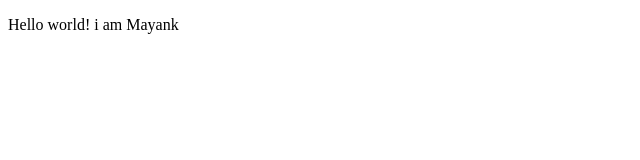
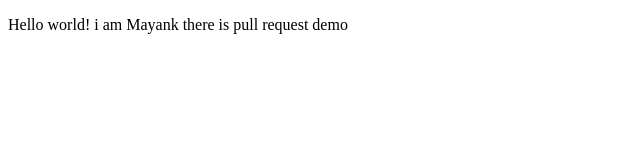
Before and after one commit to mayankkumawat/git_tutorial, a plain HTML site: page index.html in a window 1280 px wide. Shown: the whole page, without its empty margins (0-640 px from the left). Drawn offline with Linux system fonts and the light colour scheme.

Commit message:
Update index.html

```diff
--- a/index.html
+++ b/index.html
@@ -8,7 +8,7 @@
 </head>
 <body>
 
-    <p>Hello world! i am Mayank</p>
+    <p>Hello world! i am Mayank there is pull request demo</p>
 
 </body>
 </html>
```
